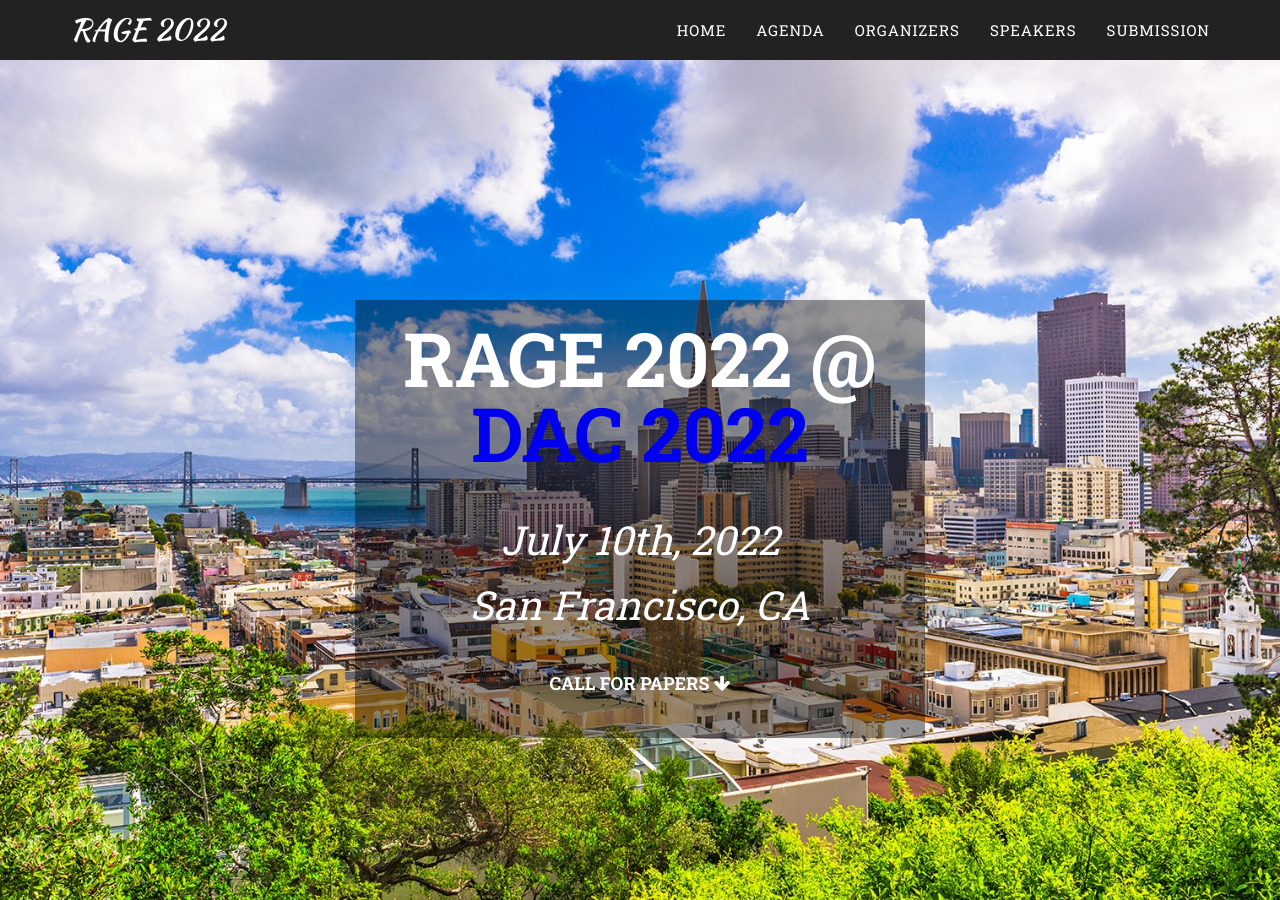
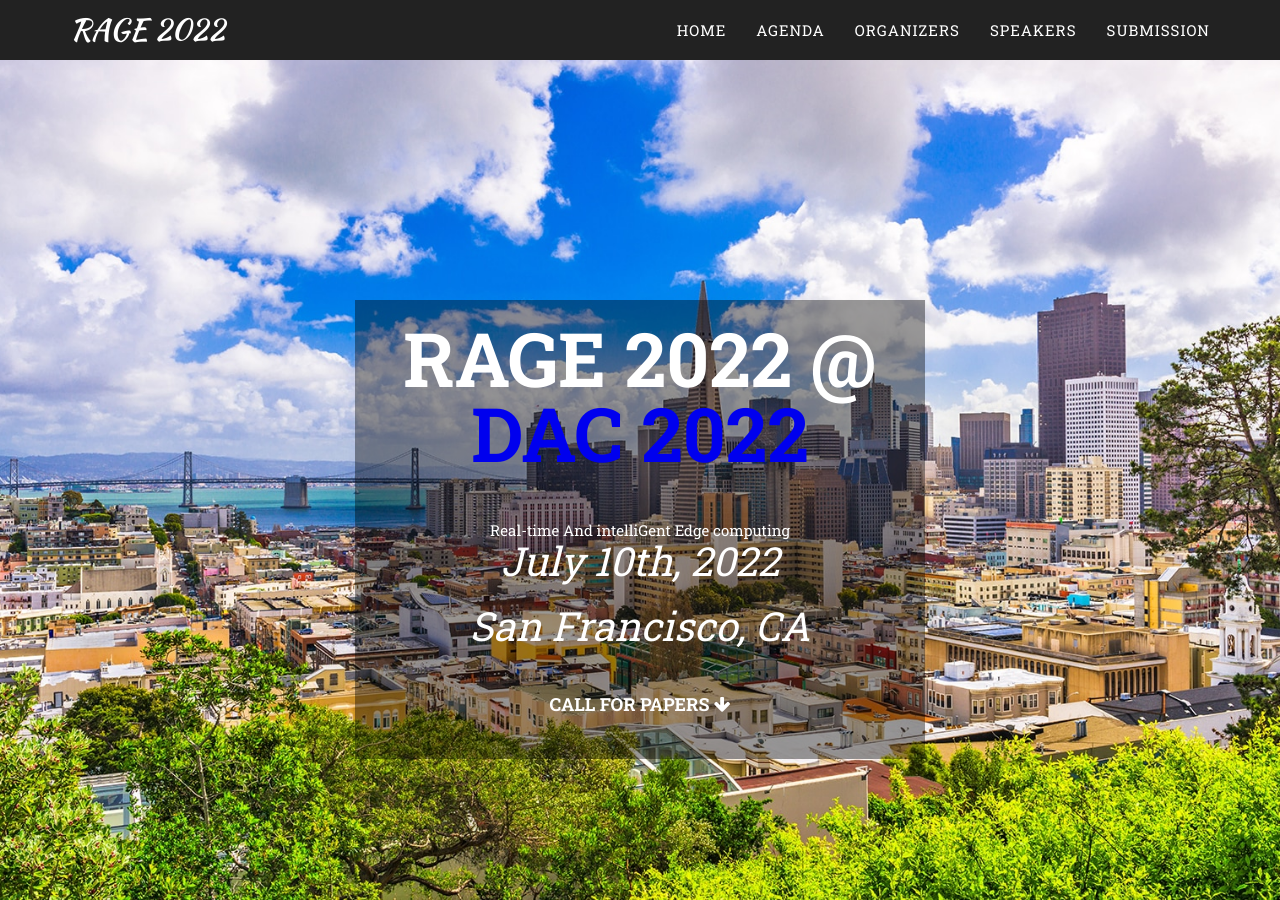
Before and after one commit to rage2022/rage2022.github.io, a Jekyll site: the page built from index.markdown, in a window 1280 px wide and 900 px high. Built offline with Jekyll 4.4.1, drawn with Linux system fonts in a browser that asks for light colours; some web fonts are replaced.

Commit message:
Update home.html

```diff
--- a/_layouts/home.html
+++ b/_layouts/home.html
@@ -10,6 +10,7 @@
             <div class="intro-text" style="text-align:center;">
                 <div class="intro-text-wrapper">
                     <div class="intro-heading">RAGE {{ page.year }} @ <a href="https://www.dac.com/">DAC 2022</a><br></div>
+                    Real-time And intelliGent Edge computing
                     <div class="intro-lead-in">{{ page.date }}</div>
                     <div class="intro-lead-in">{{ page.location }}</div>
                     <a href="#intro" class="page-scroll btn btn-xl">
```
